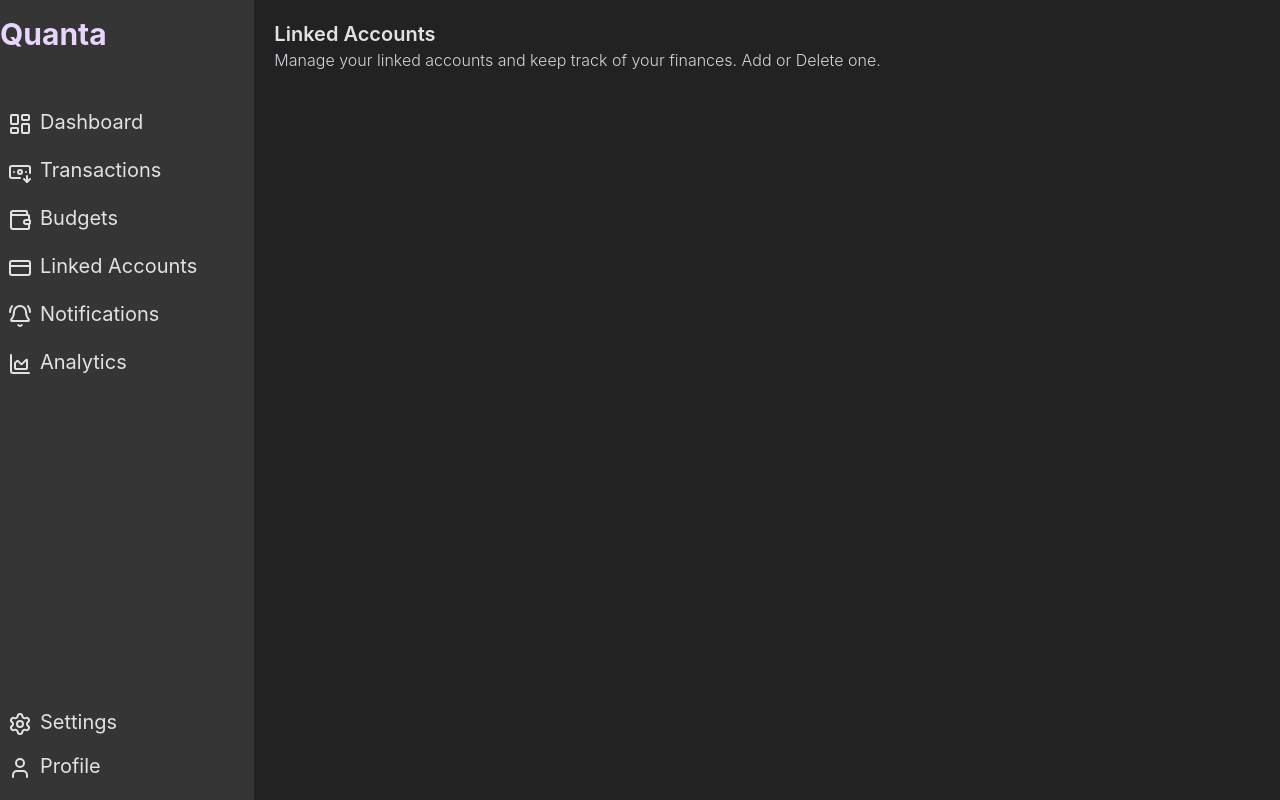
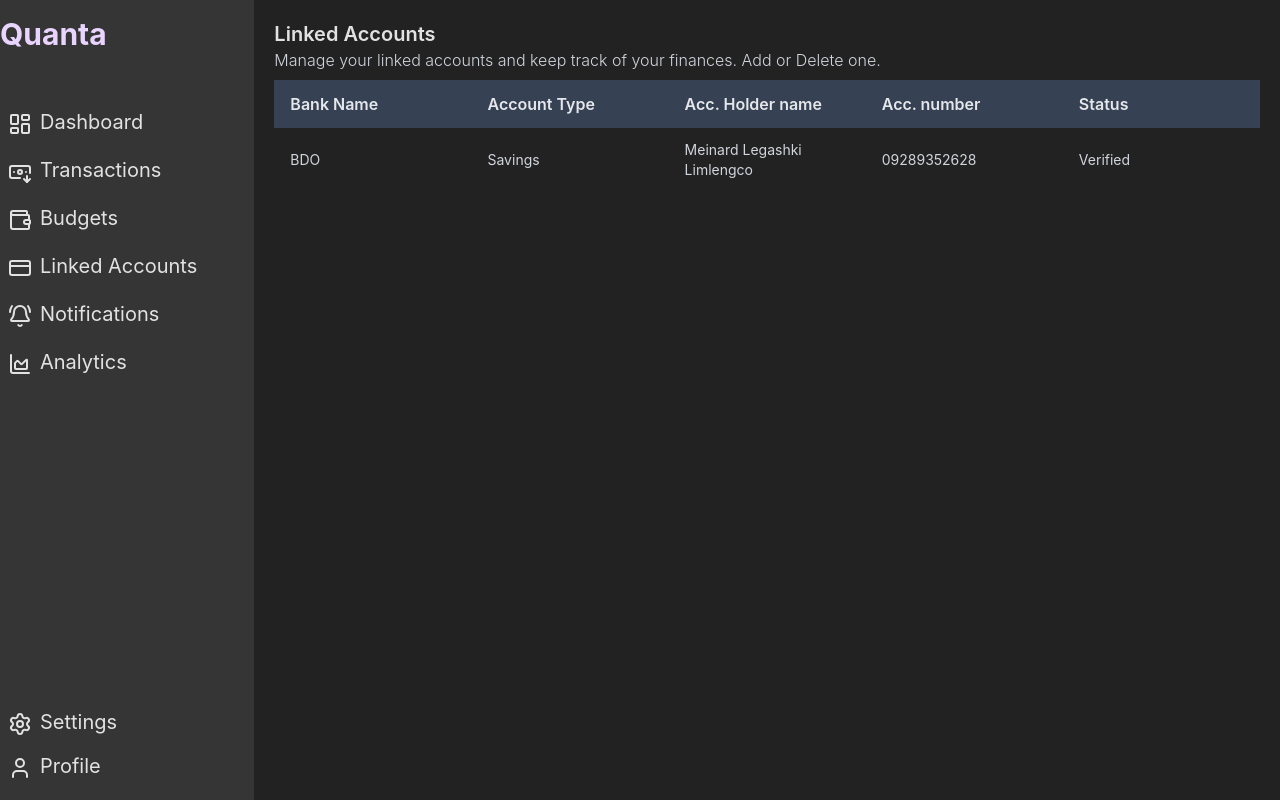
Before and after one commit to Meliorasimp/AI-Powered-Quanta, a React (Vite) app in the folder client/: page /linkedaccounts in a window 1280 px wide. Built offline with nearby package versions, Linux system fonts and the light colour scheme.

Commit message:
Updated the Linked accounts page
updated the design of the budgets page and installed reactjs toolkit for state management

```diff
--- a/client/package.json
+++ b/client/package.json
@@ -20,6 +20,7 @@
     "react-router-dom": "^7.8.0",
     "react-tooltip": "^5.29.1",
     "recharts": "^3.1.2",
+    "redux": "^5.0.1",
     "tailwindcss": "^4.1.11"
   },
   "devDependencies": {
--- a/client/src/components/Budgetcard/index.tsx
+++ b/client/src/components/Budgetcard/index.tsx
@@ -1,4 +1,5 @@
 import "../../styles/index.css";
+
 type budgetcardprops = {
   title: string;
   amountallocated: number;
@@ -7,6 +8,7 @@ type budgetcardprops = {
   className?: string;
   startdate: Date;
   enddate: Date;
+  onClick?: () => void;
 };
 
 function Budgetcard({
@@ -17,10 +19,12 @@ function Budgetcard({
   className,
   startdate,
   enddate,
+  onClick,
 }: budgetcardprops) {
   return (
     <div
-      className={`budget-card flex flex-col justify-between p-2 shadow-xl ${className}`}
+      className={`budget-card flex flex-col justify-between p-2 shadow-xl cursor-pointer ${className}`}
+      onClick={onClick}
     >
       <div className="flex flex-col">
         <span className="text-xl">{`$${amountallocated}`}</span>
--- /dev/null
+++ b/client/src/components/Linkedaccountdata/index.tsx
@@ -0,0 +1,37 @@
+type LinkedAccountProps = {
+  bankname: string;
+  accounttype: string;
+  accountholdername: string;
+  accountnumber: string;
+  status: string;
+};
+
+function LinkedAccountData({
+  bankname,
+  accounttype,
+  accountholdername,
+  accountnumber,
+  status,
+}: LinkedAccountProps) {
+  return (
+    <tr className="text-gray-300 text-sm hover:bg-gray-500 hover:cursor-pointer transition-all duration-200">
+      <td className="text-left px-4 py-3">
+        <span>{bankname}</span>
+      </td>
+      <td className="text-left px-4 py-3">
+        <span>{accounttype}</span>
+      </td>
+      <td className="text-left px-4 py-3">
+        <span>{accountholdername}</span>
+      </td>
+      <td className="text-left px-4 py-3">
+        <span>{accountnumber}</span>
+      </td>
+      <td className="text-left px-4 py-3">
+        <span>{status}</span>
+      </td>
+    </tr>
+  );
+}
+
+export default LinkedAccountData;
--- /dev/null
+++ b/client/src/components/Popup/index.tsx
@@ -0,0 +1,12 @@
+const Popup = () => {
+  return (
+    <div className="fixed top-0 left-0 w-full h-full bg-black bg-opacity-50 flex items-center justify-center">
+      <div className="bg-white p-6 rounded-lg shadow-lg">
+        <h2 className="text-xl font-bold mb-4">This is a popup!</h2>
+        <p>You can put anything here.</p>
+      </div>
+    </div>
+  );
+};
+
+export default Popup;
--- a/client/src/main.tsx
+++ b/client/src/main.tsx
@@ -1,12 +1,16 @@
 import { StrictMode } from "react";
 import { createRoot } from "react-dom/client";
 import { BrowserRouter } from "react-router-dom";
+import { Provider } from "react-redux";
 import App from "./App.tsx";
+import store from "./store"; // adjust path if needed
 
 createRoot(document.getElementById("root")!).render(
   <StrictMode>
-    <BrowserRouter>
-      <App />
-    </BrowserRouter>
+    <Provider store={store}>
+      <BrowserRouter>
+        <App />
+      </BrowserRouter>
+    </Provider>
   </StrictMode>
 );
--- /dev/null
+++ b/client/src/modules/Interaction.ts/index.ts
@@ -0,0 +1,26 @@
+import { createSlice } from "@reduxjs/toolkit";
+
+type InteractionState = {
+  isPopupVisible: boolean;
+};
+
+const initialState: InteractionState = {
+  isPopupVisible: false,
+};
+
+const interactionSlice = createSlice({
+  name: "interaction",
+  initialState,
+  reducers: {
+    showPopup: (state) => {
+      return { ...state, isPopupVisible: true };
+    },
+    hidePopup: (state) => {
+      return { ...state, isPopupVisible: false };
+    },
+  },
+});
+
+export const { showPopup, hidePopup } = interactionSlice.actions;
+
+export default interactionSlice.reducer;
--- a/client/src/pages/Budgets/index.tsx
+++ b/client/src/pages/Budgets/index.tsx
@@ -5,8 +5,12 @@ import Budgetcard from "../../components/Budgetcard";
 import "../../styles/index.css";
 import Button from "../../components/Button";
 import { Plus, SquareArrowLeft, SquareArrowRight } from "lucide-react";
+import { showPopup } from "../../modules/Interaction.ts";
+import { useDispatch } from "react-redux";
 
 const Budgets = () => {
+  const dispatch = useDispatch();
+
   return (
     <div className="flex flex-row">
       <Navbar />
@@ -26,7 +30,7 @@ const Budgets = () => {
           <div className="flex justify-center">
             <Button
               label="Add Budget"
-              onClick={() => console.log("Add Budget Clicked")}
+              onClick={() => dispatch(showPopup())}
               type="button"
               icon={<Plus className="inline-block" />}
               className="text-white text-base bg-gray-700 px-7 rounded-4xl hover:bg-gray-600 transition-colors duration-300 cursor-pointer"
@@ -41,7 +45,8 @@ const Budgets = () => {
               description="A budget for the new washing machine."
               startdate={new Date("2023-01-01")}
               enddate={new Date("2023-12-31")}
-              className="h-3/7"
+              className="h-3/7 hover:scale-101 transition-transform duration-200"
+              onClick={() => console.log("Budget Card Clicked")}
             />
             <Budgetcard
               title="Home Renovation"
@@ -49,7 +54,7 @@ const Budgets = () => {
               description="A budget for the home renovation."
               startdate={new Date("2023-01-01")}
               enddate={new Date("2023-12-31")}
-              className="h-3/7"
+              className="h-3/7 hover:scale-101 transition-transform duration-200"
             />
             <div className="flex flex-row justify-between">
               <Button
@@ -61,13 +66,13 @@ const Budgets = () => {
               <Button
                 onClick={() => console.log("Edit Clicked")}
                 type="button"
-                className="hover:cursor-pointer"
+                className="hover:cursor-pointer "
                 icon={<SquareArrowRight color="white" />}
               />
             </div>
           </div>
           <div className="h-full w-1/4 flex flex-col gap-y-5">
-            <div className="h-3/7 text-lg font-semibold budget-card shadow-2xl p-2">
+            <div className="h-3/7 text-lg font-semibold budget-card shadow-2xl p-2 hover:scale-101 transition-transform duration-200">
               <Heading label="Total Budget Amount" />
               <Paragraph
                 label="$5,500"
@@ -75,7 +80,7 @@ const Budgets = () => {
                 variant="primary"
               />
             </div>
-            <div className="h-3/7 text-lg font-semibold budget-card shadow-2xl p-2">
+            <div className="h-3/7 text-lg font-semibold budget-card shadow-2xl p-2 hover:scale-101 transition-transform duration-200">
               <Heading label="Income After Budget" />
               <Paragraph
                 label="$94,500"
--- a/client/src/pages/LinkedAccounts/index.tsx
+++ b/client/src/pages/LinkedAccounts/index.tsx
@@ -1,6 +1,7 @@
 import Navbar from "../../components/Navbar";
 import Heading from "../../components/Text/Heading";
 import Paragraph from "../../components/Text/Paragraph";
+import LinkedAccountData from "../../components/Linkedaccountdata";
 
 const LinkedAccounts = () => {
   return (
@@ -18,6 +19,56 @@ const LinkedAccounts = () => {
             variant="secondary"
           />
         </div>
+        <div className="h-full w-full">
+          <div className="flex flex-col gap-y-5 w-full h-full">
+            <table className="table-fixed w-full">
+              <thead className="py-10">
+                <tr className="bg-gray-700">
+                  <th className="text-left px-4 py-3 align-middle">
+                    <Heading
+                      label="Bank Name"
+                      className="text-md font-semibold text-gray-200"
+                    />
+                  </th>
+                  <th className="text-left px-4 py-3 align-middle">
+                    <Heading
+                      label="Account Type"
+                      className="text-md font-semibold text-gray-200"
+                    />
+                  </th>
+                  <th className="text-left px-4 py-3 align-middle">
+                    <Heading
+                      label="Acc. Holder name"
+                      className="text-md font-semibold text-gray-200"
+                    />
+                  </th>
+                  <th className="text-left px-4 py-3 align-middle">
+                    <Heading
+                      label="Acc. number"
+                      className="text-md font-semibold text-gray-200"
+                    />
+                  </th>
+                  <th className="text-left px-4 py-3 align-middle">
+                    <Heading
+                      label="Status"
+                      className="text-md font-semibold text-gray-200"
+                    />
+                  </th>
+                </tr>
+              </thead>
+              <tbody className="py-10">
+                {/** <Placeholder data /> */}
+                <LinkedAccountData
+                  bankname="BDO"
+                  accounttype="Savings"
+                  accountholdername="Meinard Legashki Limlengco"
+                  accountnumber="09289352628"
+                  status="Verified"
+                />
+              </tbody>
+            </table>
+          </div>
+        </div>
       </div>
     </div>
   );
--- /dev/null
+++ b/client/src/store.ts
@@ -0,0 +1,12 @@
+import { configureStore } from "@reduxjs/toolkit";
+import interactionReducer from "./modules/Interaction.ts/index";
+
+const store = configureStore({
+  reducer: {
+    interaction: interactionReducer,
+  },
+});
+
+export default store;
+export type RootState = ReturnType<typeof store.getState>;
+export type AppDispatch = typeof store.dispatch;
```
Also changed, not shown: 1 other file (tests, documents, lock files or other folders).
